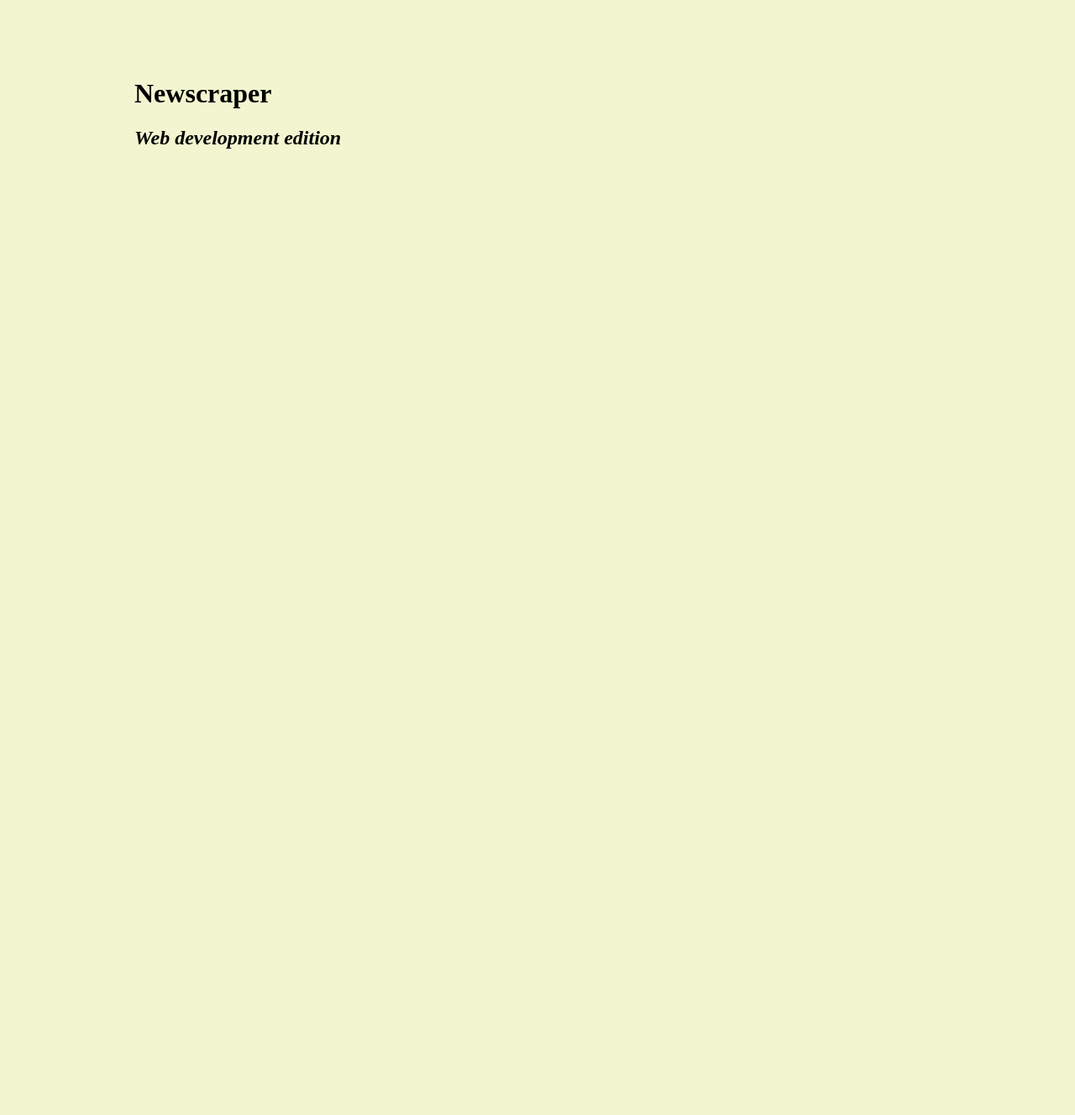
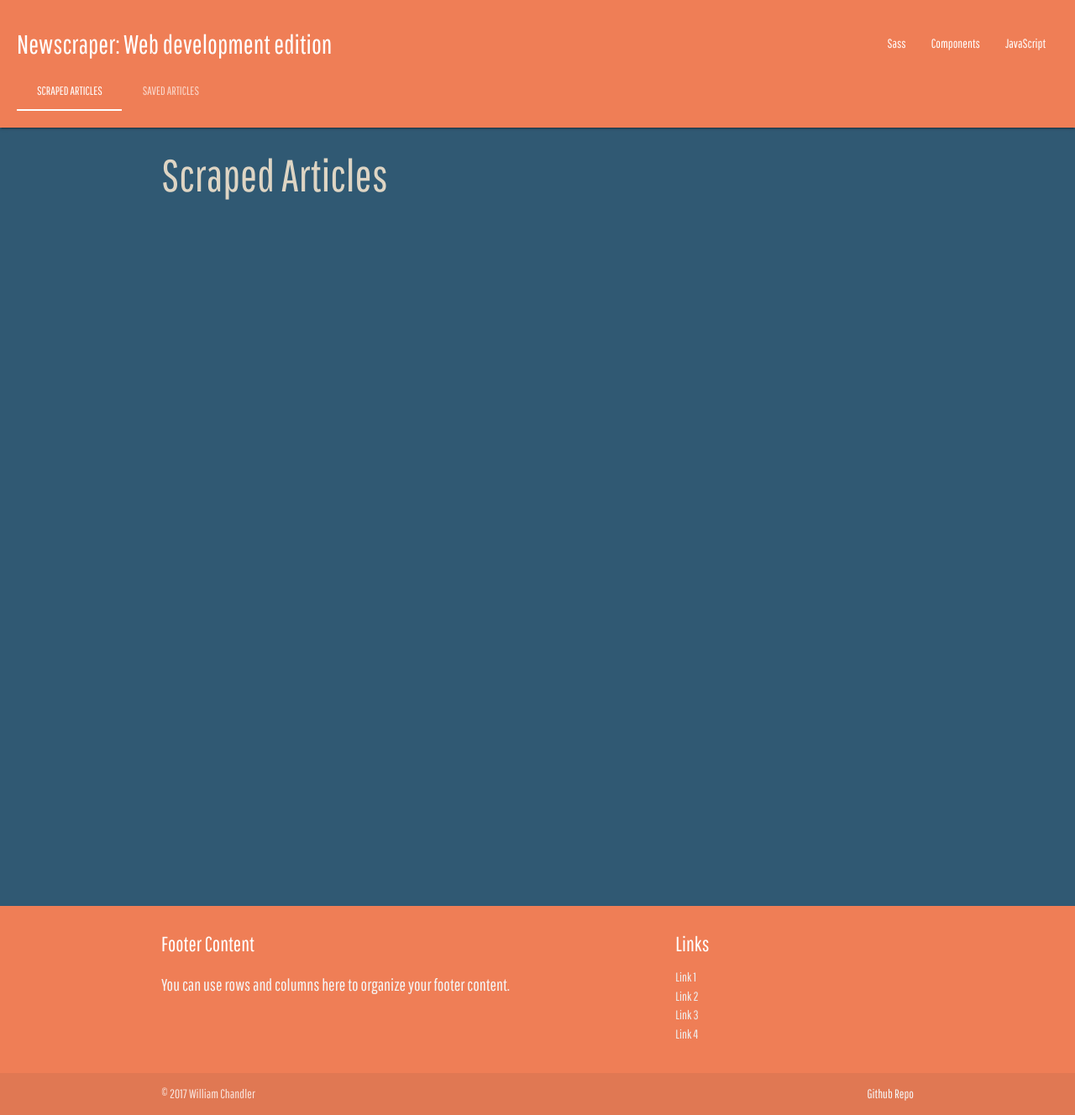
Before and after one commit to wllm-chndlr/Newscraper, a website: page public/index.html in a window 1280 px wide. Shown: the whole page at 84% size. Before the commit the page ends 910 px from the top, so only its background shows below. Drawn offline with nearby package versions, Linux system fonts and the light colour scheme; no server answers.

Commit message:
styling, nav

```diff
--- a/public/app.js
+++ b/public/app.js
@@ -3,7 +3,16 @@ $.getJSON("/articles", function(data) {
   // For each one
   for (var i = 0; i < data.length; i++) {
     // Display the apropos information on the page
-    $("#articles").append("<p data-id='" + data[i]._id + "'>" + data[i].title + "<br />" + "http://www.webdesignernews.com" + data[i].link + "</p>");
+    $("#articles").append(
+      "<p data-id='" + data[i]._id + "'>" + data[i].title + "<br />" + "http://www.webdesignernews.com" + data[i].link + "</p>");
+
+    // $("#articles").append(function() {
+    //   return
+    //   "<b>This p element has index " + n + ".</b>";
+
+    // });
+
+
   }
 });
 
--- a/public/index.html
+++ b/public/index.html
@@ -1,23 +1,133 @@
 <!DOCTYPE html>
 <html lang="en-us">
+
 <head>
   <meta charset="UTF-8">
   <title>Scraping With Mongoose</title>
 
+  <!-- Compiled and minified CSS -->
+  <link rel="stylesheet" href="https://cdnjs.cloudflare.com/ajax/libs/materialize/0.100.2/css/materialize.min.css">
+
+  <!-- Google font(s) -->
+  <link href="https://fonts.googleapis.com/css?family=Pathway+Gothic+One" rel="stylesheet">
+
   <link rel="stylesheet" href="styles.css" media="screen" title="no title">
+
+  <meta name="viewport" content="width=device-width, initial-scale=1.0" />
 
 </head>
 
 <body>
 
-    <div id="wrapper">
+  <nav class="nav-extended">
+    <div class="nav-wrapper">
+      <a href="#" class="brand-logo">Newscraper: Web development edition</a>
+      <a href="#" data-activates="mobile-demo" class="button-collapse">
+        <i class="material-icons">menu</i>
+      </a>
+      <ul id="nav-mobile" class="right hide-on-med-and-down">
+        <li>
+          <a href="sass.html">Sass</a>
+        </li>
+        <li>
+          <a href="badges.html">Components</a>
+        </li>
+        <li>
+          <a href="collapsible.html">JavaScript</a>
+        </li>
+      </ul>
+      <ul class="side-nav" id="mobile-demo">
+        <li>
+          <a href="sass.html">Sass</a>
+        </li>
+        <li>
+          <a href="badges.html">Components</a>
+        </li>
+        <li>
+          <a href="collapsible.html">JavaScript</a>
+        </li>
+      </ul>
+    </div>
+    <div class="nav-content">
+      <ul class="tabs tabs-transparent">
+        <li class="tab">
+          <a class="active" href="#scraped">Scraped Articles</a>
+        </li>
+        <li class="tab">
+          <a href="#saved">Saved Articles</a>
+        </li>
+      </ul>
+    </div>
+  </nav>
+
+
+  <div id="scraped" class="container col s12">
+    <h2>Scraped Articles</h2>
+    <div id="articles"></div>
+    <div id="notes"></div>
+  </div>
+
+  <div id="saved" class="container col s12">
+    <h2>Saved Articles</h2>
+  </div>
+
+
+
+  <!-- <div id="wrapper">
       <h1>Newscraper</h1>
       <h2><i>Web development edition</i></h2>
       <div id="articles"></div>
       <div id="notes"></div>
+    </div> -->
+
+  <!-- <div class="container">
+    <h1>Newscraper</h1>
+    <h2>Web development edition</h2>
+    <div id="articles"></div>
+    <div id="notes"></div>
+  </div> -->
+
+  <footer class="page-footer">
+    <div class="container">
+      <div class="row">
+        <div class="col l6 s12">
+          <h5 class="white-text">Footer Content</h5>
+          <p class="grey-text text-lighten-4">You can use rows and columns here to organize your footer content.</p>
         </div>
+        <div class="col l4 offset-l2 s12">
+          <h5 class="white-text">Links</h5>
+          <ul>
+            <li>
+              <a class="grey-text text-lighten-3" href="#!">Link 1</a>
+            </li>
+            <li>
+              <a class="grey-text text-lighten-3" href="#!">Link 2</a>
+            </li>
+            <li>
+              <a class="grey-text text-lighten-3" href="#!">Link 3</a>
+            </li>
+            <li>
+              <a class="grey-text text-lighten-3" href="#!">Link 4</a>
+            </li>
+          </ul>
+        </div>
+      </div>
+    </div>
+    <div class="footer-copyright">
+      <div class="container">
+        © 2017 William Chandler
+        <a class="grey-text text-lighten-4 right" href="#!">Github Repo</a>
+      </div>
+    </div>
+  </footer>
+
+
 
   <script src="https://cdnjs.cloudflare.com/ajax/libs/jquery/3.2.1/jquery.min.js"></script>
+
+  <!-- Compiled and minified JavaScript -->
+  <script src="https://cdnjs.cloudflare.com/ajax/libs/materialize/0.100.2/js/materialize.min.js"></script>
+
   <script src="app.js"></script>
 
 </body>
--- a/public/styles.css
+++ b/public/styles.css
@@ -1,38 +1,29 @@
-body {
-  background-color: #F2F6D0
+html {
+  background-color: rgb(194, 194, 194);
 }
 
-#wrapper {
-  width: 960px;
-  margin-left: auto;
-  margin-right: auto;
-  padding-top: 5%;
+body {
+  margin: auto;
+  background-color: #305973;
+  color: #DED5C4;
+  font-family: 'Pathway Gothic One', sans-serif;
+  /* max-width: 80%; */
 }
 
-#articles {
-  display: inline-block;
-  overflow: auto;
-  width: 60%;
-  height: 700px;
+nav {
+  padding: 20px;
+  background-color: #EF7E56;
 }
 
-#notes {
-  float: right;
-  width: 30%;
+p {
+  font-size: 20px;
 }
 
-textarea, input {
-  display: block;
-  width: 100%;
-  background-color: #FCF5C7;
+#scraped, #saved {
+  min-height: 900px;
 }
 
-input {
-  height: 36px;
-  font-size: 24px;
+
+footer.page-footer {
+  background-color: #EF7E56;
 }
-
-textarea {
-  height: 200px;
-  font-size: 18px;
-}
--- a/server.js
+++ b/server.js
@@ -35,7 +35,7 @@ mongoose.connect("mongodb://localhost/newscraper", {
 
 // Routes
 
-// A GET route for scraping the echojs website
+// A GET route for scraping the [insert] website
 app.get("/scrape", function(req, res) {
   // First, we grab the body of the html with request
   axios.get("http://www.webdesignernews.com/").then(function(response) {
@@ -86,7 +86,7 @@ app.get("/articles", function(req, res) {
     });
 });
 
-// Route for grabbing a specific Article by id, populate it with it's note
+// Route for grabbing a specific Article by id, populate it with its note
 app.get("/articles/:id", function(req, res) {
   // Using the id passed in the id parameter, prepare a query that finds the matching one in our db...
   db.Article
```
Lines whose indentation alone changed are shown as unchanged.
